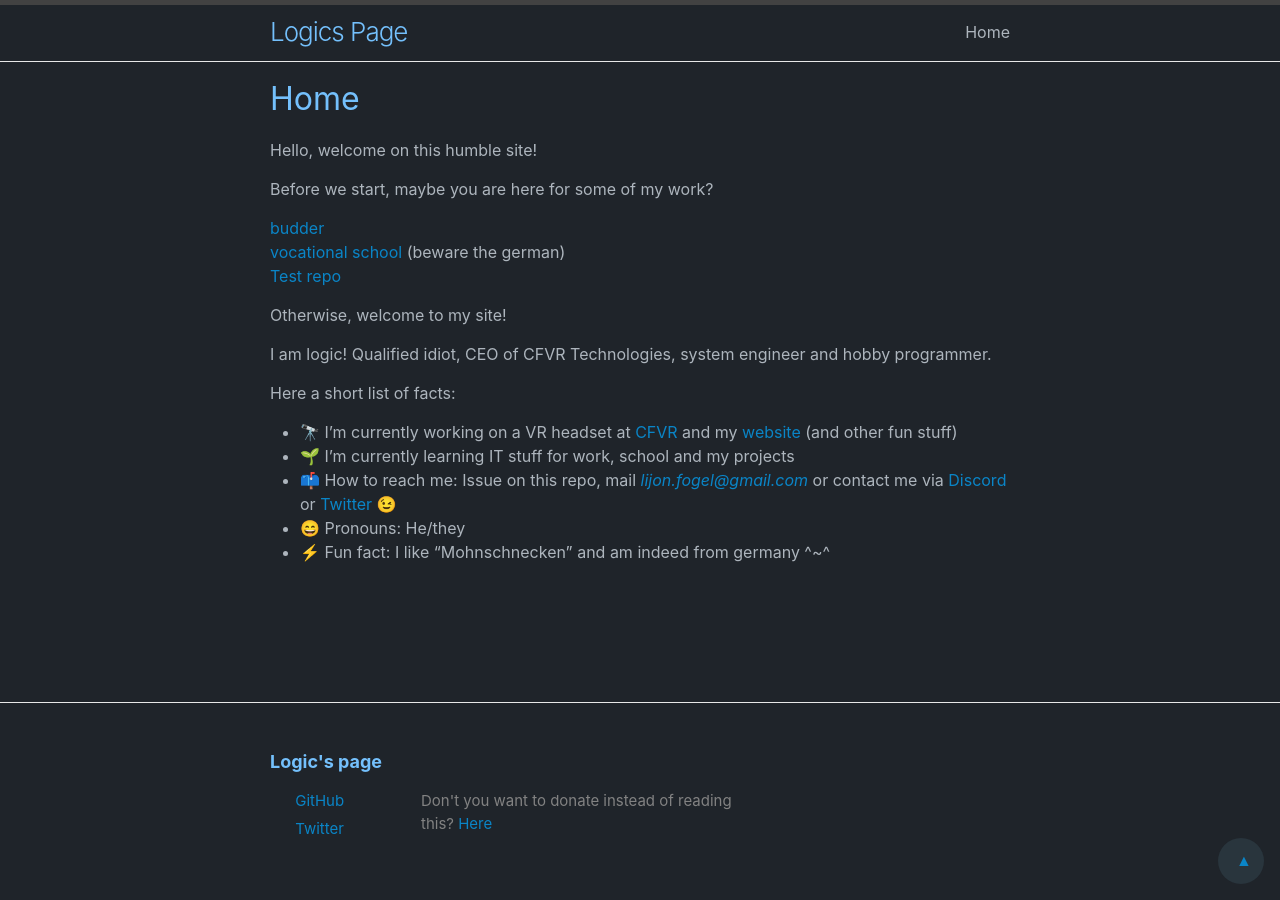
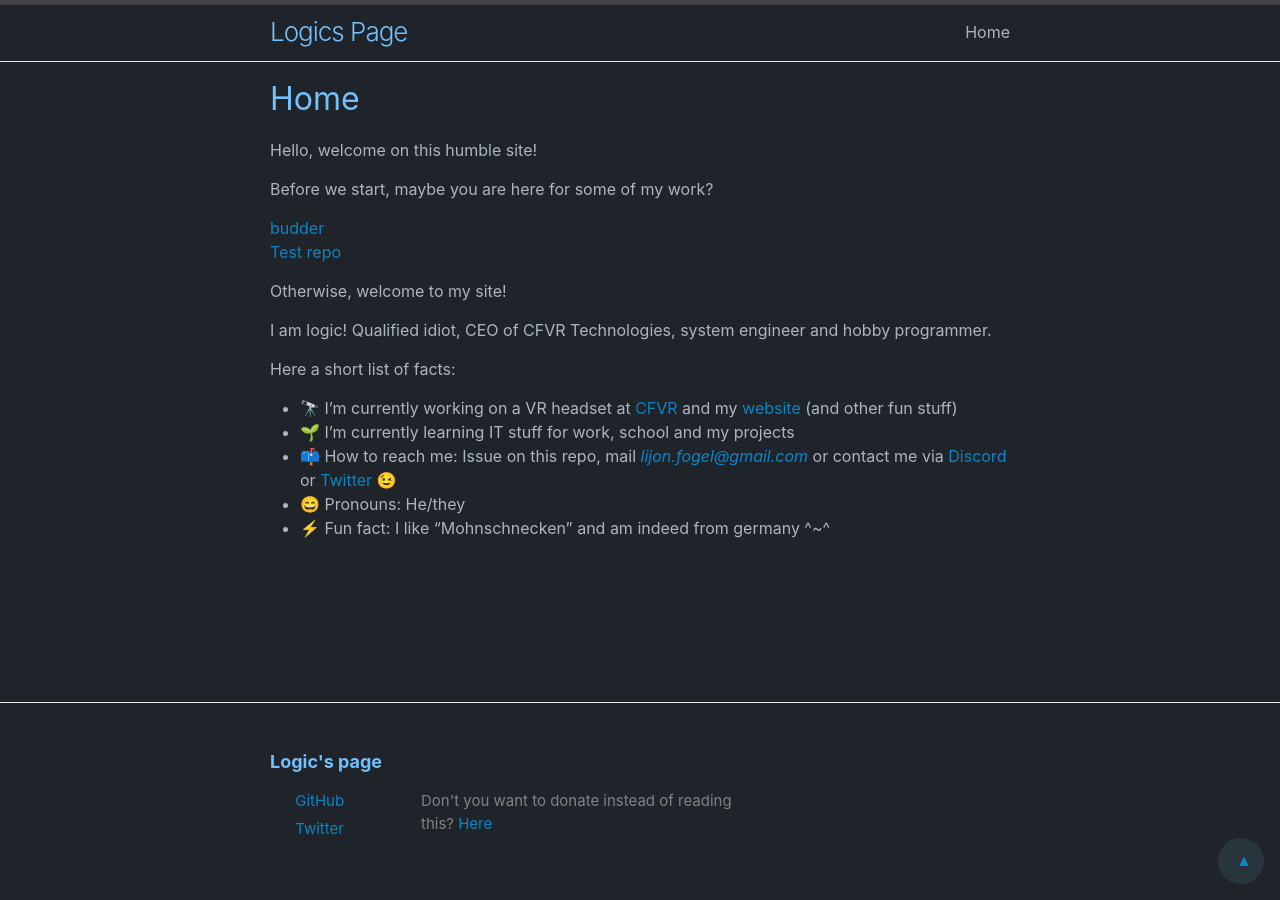
Before and after one commit to myLogic207/myLogic207.github.io, a Jekyll site: the page built from docs/pages/index.md, in a window 1280 px wide. Built offline with Jekyll 4.4.1, drawn with Linux system fonts in a browser that asks for light colours; our own code applies the rules of GitHub Pages for plain Markdown files.

Commit message:
remove voc school

```diff
--- a/docs/pages/index.md
+++ b/docs/pages/index.md
@@ -9,7 +9,6 @@ Hello, welcome on this humble site!
 Before we start, maybe you are here for some of my work?
 
 [budder](https://myLogic207.github.io/budderAPI)\
-[vocational school](https://myLogic207.github.io/IF11C) (beware the german)\
 [Test repo](https://myLogic207.github.io/test)
 
 Otherwise, welcome to my site!
```
